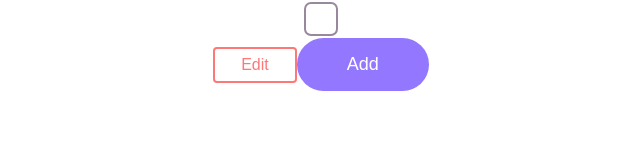
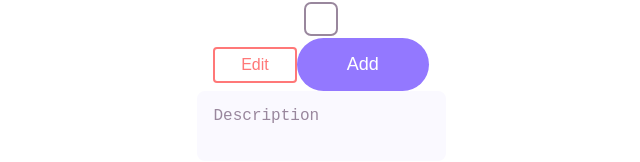
Before and after one commit to daniknewgarden/Grocery-List, a React (Create React App) app: page / in a window 1280 px wide. Shown: the part 170-332 px from the top of the page, without its empty margins (319-959 px from the left). Built offline with nearby package versions, Linux system fonts and the light colour scheme.

Commit message:
Added textarea component

```diff
--- a/src/App.tsx
+++ b/src/App.tsx
@@ -5,6 +5,7 @@ import Title from "./Components/Title";
 import Subtitle from "./Components/Subtitle";
 import Checkbox from "./Components/Checkbox";
 import Button from "./Components/Button";
+import TextArea from "./Components/Form/Textarea";
 
 function App() {
   const checkboxTest = (e: React.ChangeEvent<HTMLInputElement>): void => {
@@ -15,6 +16,10 @@ function App() {
 
   const buttonTest = (e: React.MouseEvent<HTMLButtonElement>): void => {
     console.log("click");
+  };
+
+  const textareaTest = (e: React.ChangeEvent<HTMLTextAreaElement>): void => {
+    console.log(e.target.value);
   };
 
   return (
@@ -31,6 +36,11 @@ function App() {
         danger
       />
       <Button text="Add" ariaLabel="click" onClick={buttonTest} big rounded />
+      <TextArea
+        onChange={textareaTest}
+        name="description"
+        title="Description"
+      />
     </div>
   );
 }
--- /dev/null
+++ b/src/Components/Form/Textarea.tsx
@@ -0,0 +1,76 @@
+import styled from "styled-components";
+
+export type TextAreaProps = {
+  onChange: (event: React.ChangeEvent<HTMLTextAreaElement>) => void;
+  name: string;
+  title: string;
+  value?: string;
+  //Default states
+  disabled?: boolean;
+  // Custom styles
+  className?: string;
+};
+
+const TextArea: React.FC<TextAreaProps> = ({
+  name,
+  title = "Label",
+  value,
+  onChange,
+  className,
+  disabled,
+}) => {
+  return (
+    <div className={className}>
+      <label className="label" htmlFor={name}>
+        {title}
+      </label>
+      <textarea
+        className="textarea"
+        name={name}
+        id={name}
+        onChange={onChange}
+        disabled={disabled}
+        placeholder={title}
+      >
+        {value}
+      </textarea>
+    </div>
+  );
+};
+
+const TextAreaStyled = styled(TextArea)`
+  .label {
+    border: 0 !important;
+    clip: rect(1px, 1px, 1px, 1px) !important;
+    -webkit-clip-path: inset(50%) !important;
+    clip-path: inset(50%) !important;
+    height: 1px !important;
+    overflow: hidden !important;
+    padding: 0 !important;
+    position: absolute !important;
+    width: 1px !important;
+    white-space: nowrap !important;
+  }
+
+  .textarea {
+    resize: none;
+    border: none;
+    border-radius: 8px;
+
+    font-size: 16px;
+    line-height: 19px;
+    padding: 16px 17px;
+    background: #faf9ff;
+
+    &:focus {
+      outline: none;
+      border: 2px solid #9378ff;
+    }
+
+    &::placeholder {
+      color: #99879d;
+    }
+  }
+`;
+
+export default TextAreaStyled;
```
